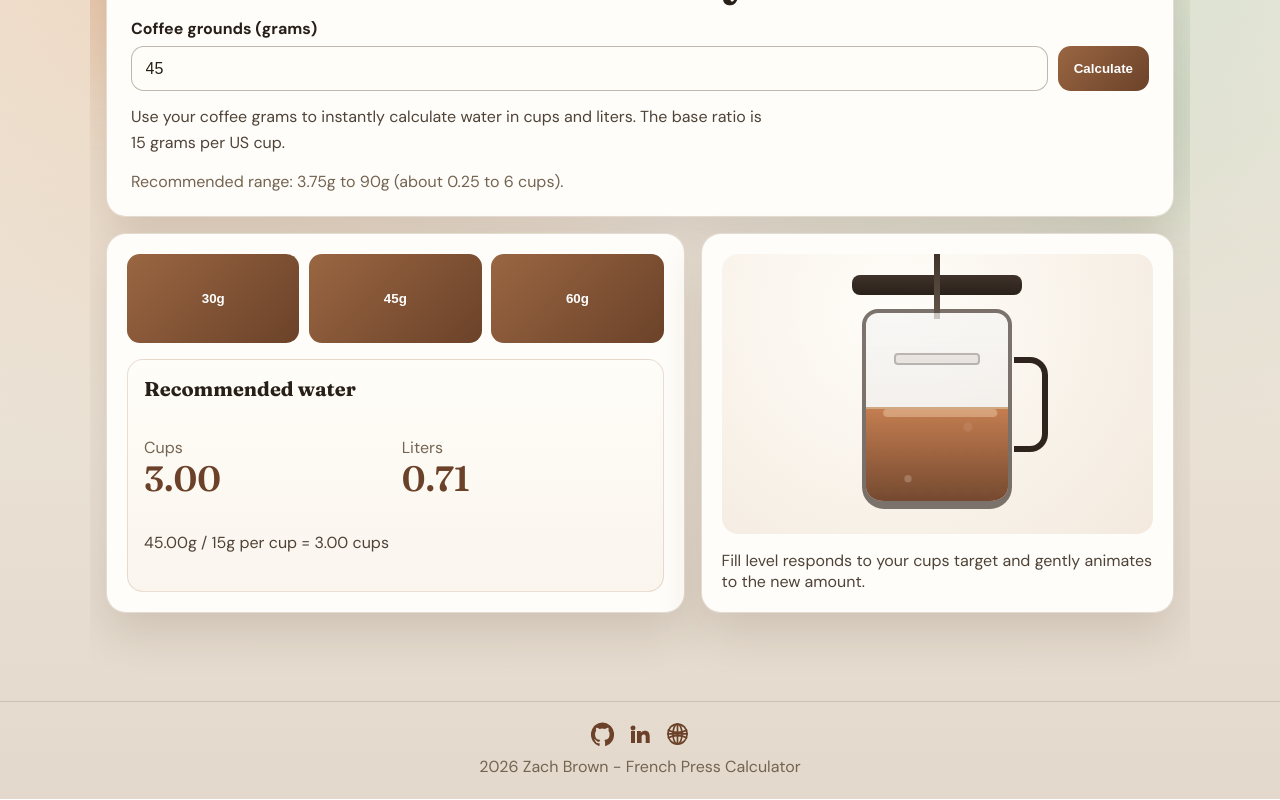
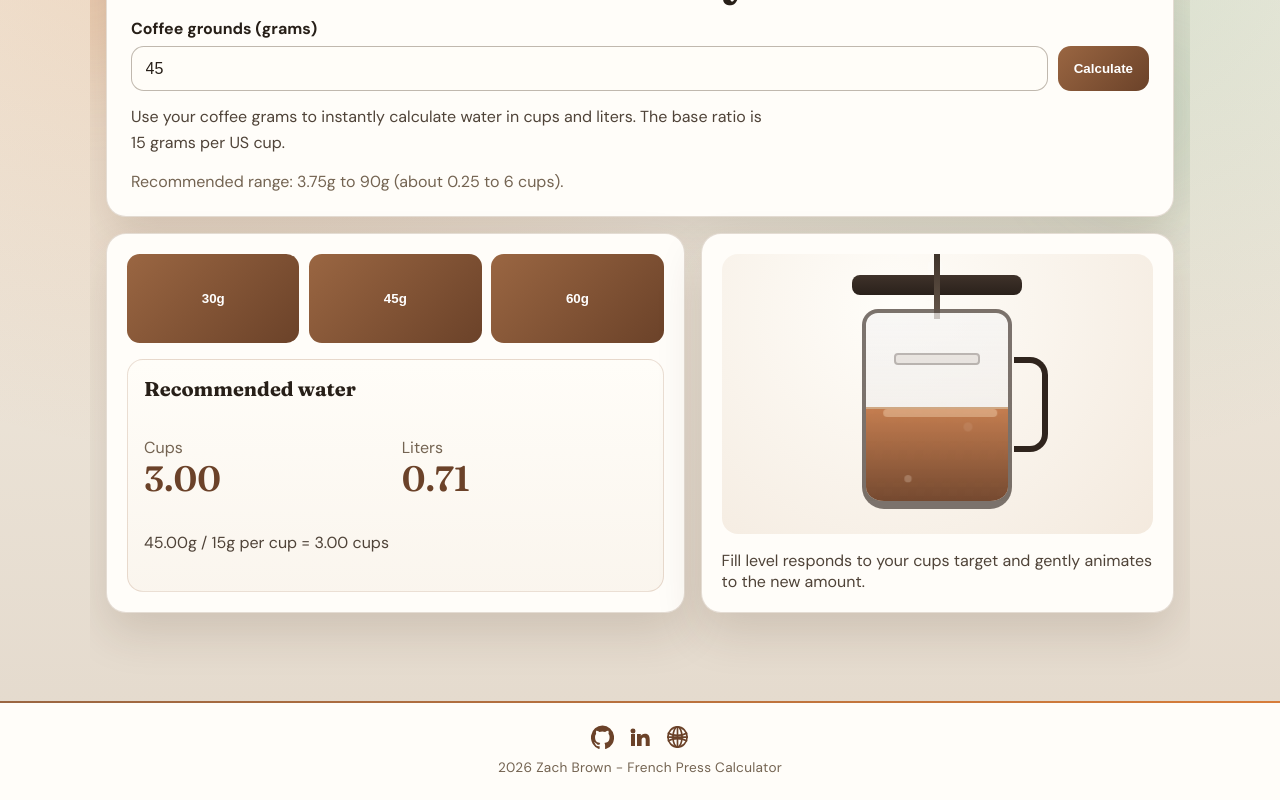
Before and after one commit to zab3355/frenchPressCalculator, an Angular app: page /french-press in a window 1280 px wide. Shown: the part 290-1090 px from the top of the page. Built offline with nearby package versions, Linux system fonts and the light colour scheme.

Commit message:
fix: restore footer styling (stale --bg-paper token) and theme its accents

```diff
--- a/src/app/shared/footer/footer.component.scss
+++ b/src/app/shared/footer/footer.component.scss
@@ -3,11 +3,23 @@
 }
 
 .site-footer {
-  background: color-mix(in srgb, var(--bg-paper) 90%, white 10%);
-  border-top: 1px solid var(--panel-border);
+  background: color-mix(in srgb, var(--surface-paper) 90%, white 10%);
   margin-top: 2.5rem;
-  padding: 1.25rem 1rem 1.4rem;
+  padding: 1.5rem 1rem 1.5rem;
+  position: relative;
   text-align: center;
+  transition: background 400ms ease;
+}
+
+.site-footer::before {
+  background: linear-gradient(90deg, var(--brand-500), var(--accent-1));
+  content: '';
+  height: 2px;
+  left: 0;
+  position: absolute;
+  right: 0;
+  top: 0;
+  transition: background 400ms ease;
 }
 
 .social-links {
@@ -24,12 +36,13 @@
 }
 
 .social-links a:hover {
+  filter: drop-shadow(0 4px 8px color-mix(in srgb, var(--brand-700) 30%, transparent));
   transform: translateY(-2px) scale(1.06);
 }
 
 .social-links a:focus-visible {
   border-radius: 999px;
-  outline: 3px solid rgba(121, 180, 139, 0.7);
+  outline: 3px solid color-mix(in srgb, var(--accent-2) 65%, transparent);
   outline-offset: 4px;
 }
 
@@ -41,12 +54,14 @@
 
 p {
   color: var(--ink-500);
+  font-size: 0.85rem;
+  letter-spacing: 0.02em;
   margin: 0;
 }
 
 @media (max-width: 600px) {
   .site-footer {
     margin-top: 2rem;
-    padding: 1.1rem 1rem 1.25rem;
+    padding: 1.35rem 1rem 1.35rem;
   }
 }
```
